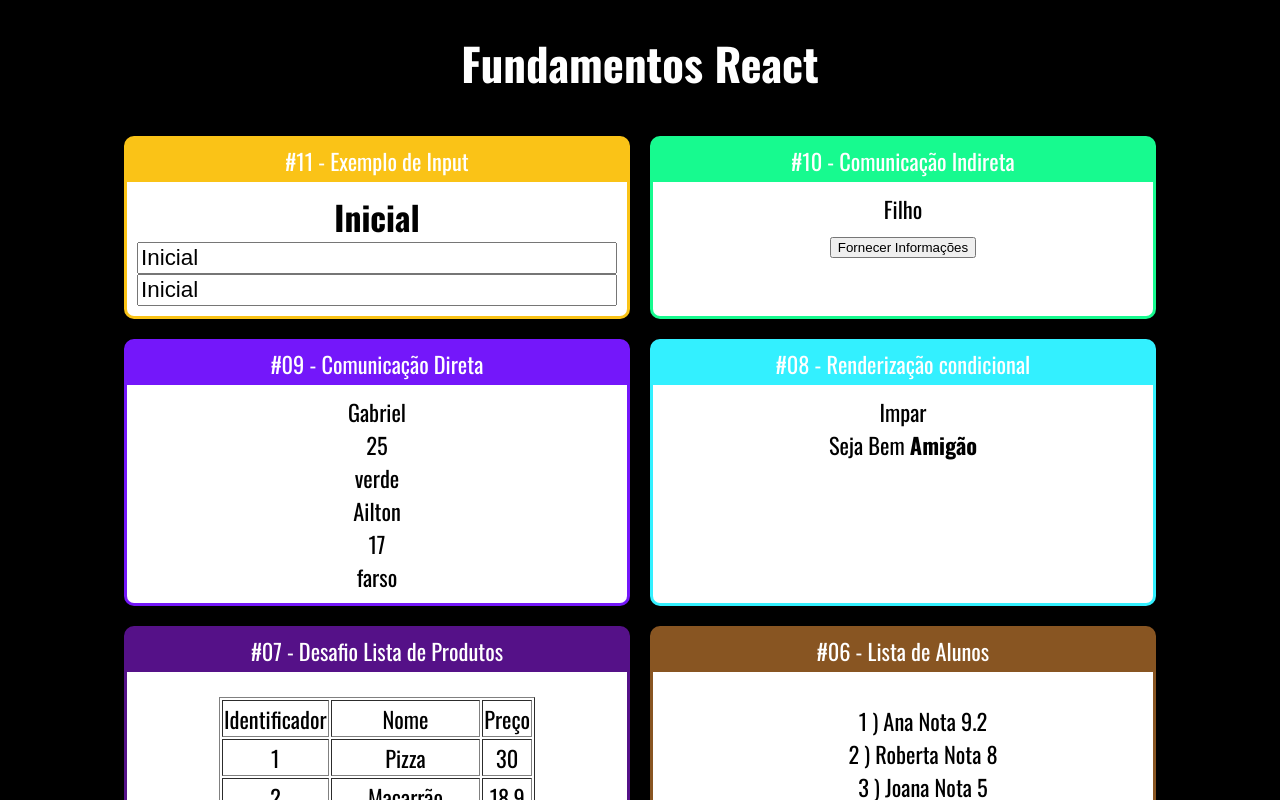
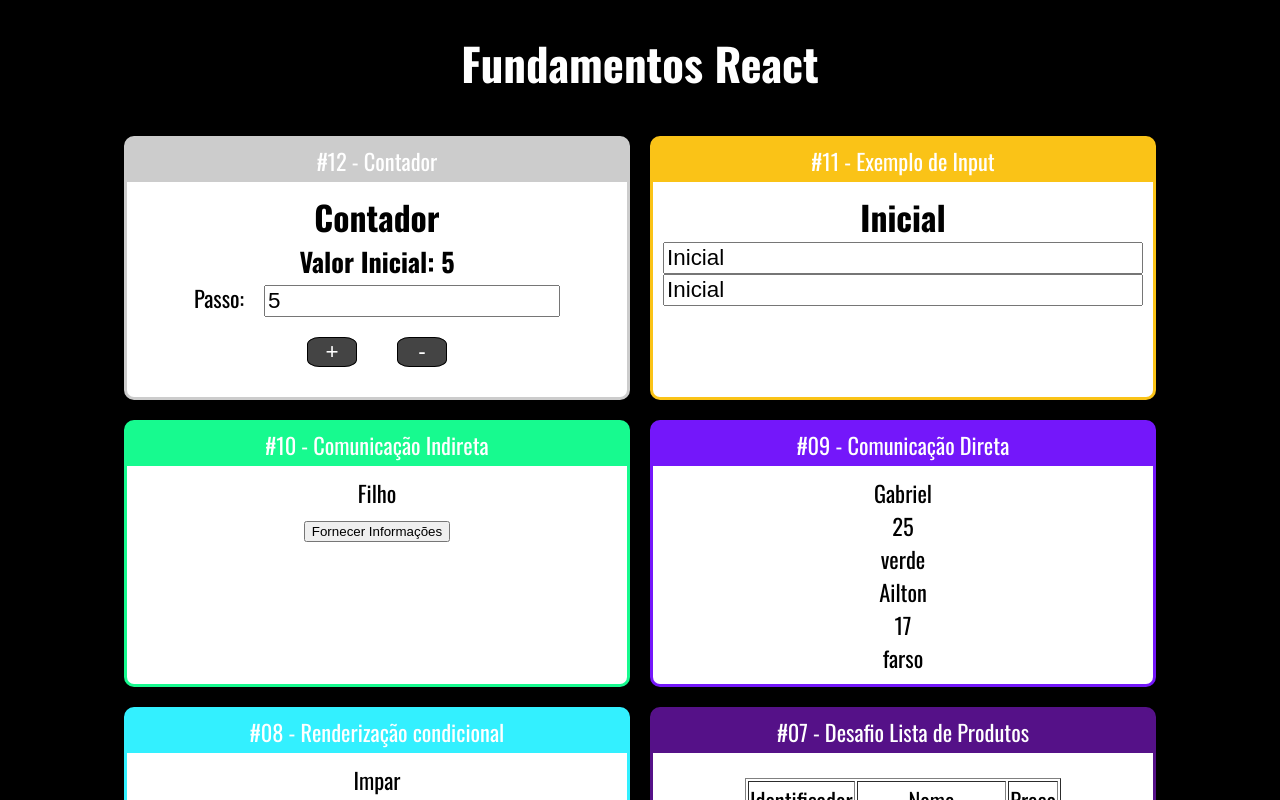
Before and after one commit to DarioFH/curso-react-fundamentos, a React (Create React App) app: page / in a window 1280 px wide. Shown: the top 800 px of the page. Built offline with nearby package versions, Linux system fonts and the light colour scheme.

Commit message:
contador completo

```diff
--- a/src/App.jsx
+++ b/src/App.jsx
@@ -1,6 +1,8 @@
 import './App.css'
 import React from 'react'
 
+
+import Contador from './components/contador/Contador'
 import Input from './components/formulario/Input'
 import IndiretaPai from './components/comunicacao/IndiretaPai'
 import DiretaPai from './components/comunicacao/DiretaPai'
@@ -23,6 +25,11 @@
             <h1>Fundamentos React</h1>
 
             <div className="Cards">
+
+
+                <Card titulo="#12 - Contador" color="#CCC">
+                    <Contador numeroInicial={5}/>
+                </Card>
 
                 <Card titulo="#11 - Exemplo de Input" color="#FAC317">
                     <Input />
--- /dev/null
+++ b/src/components/contador/Contador.css
@@ -0,0 +1,15 @@
+.Contador input {
+    font-size: 1.4rem;
+    margin-left: 20px;
+}
+
+.Contador button {
+    height: 30px;
+    width: 50px;
+    border: solid black 1px;
+    border-radius: 25%;
+    font-size: 1.4rem;
+    margin: 20px;
+    background-color: #444;
+    color: white;
+}
--- /dev/null
+++ b/src/components/contador/Contador.jsx
@@ -0,0 +1,72 @@
+import './Contador.css'
+import React, { Component } from 'react'
+
+
+class Contador extends Component {
+
+    state = {
+        numero: this.props.numeroInicial || 0,
+        passo: this.props.passoInicial || 5
+    }
+    // forma 1
+    // constructor(props) {
+    //     super(props)
+    //     this.inc = this.inc.bind(this)
+    //     this.dec = this.dec.bind(this)
+    // }
+
+    // inc() {
+    //     this.setState({
+    //         numero: this.state.numero + this.state.passo
+    //     });
+    // }
+
+    // dec() {
+    //     this.setState({
+    //         numero: this.state.numero - this.state.passo
+    //     });
+    // }
+
+
+    // forma 2
+
+    upPasso = (e) => {
+        this.setState({
+            passo: parseInt(e.target.value)
+        })
+    }
+
+    inc = () => {
+        this.setState({
+            numero: this.state.numero + this.state.passo
+        })
+    }
+
+    dec = () => {
+        this.setState({
+            numero: this.state.numero - this.state.passo
+        })
+    }
+
+
+    // forma 3 na chamada da função usar arrow "onClick={e=>{this.inc}}"
+
+    render() {
+        return (
+            <div className="Contador">
+                <h2>Contador</h2>
+                <h3>Valor Inicial: {this.state.numero}</h3>
+                <div>
+                    <label htmlFor="passoInput">Passo:</label>
+                    <input id="passoInput" value={this.state.passo} onChange={this.upPasso}/>
+                </div>
+                <button onClick={this.inc}>+</button>
+                <button onClick={this.dec}>-</button>
+            </div>
+        )
+    }
+
+
+}
+
+export default Contador
```
